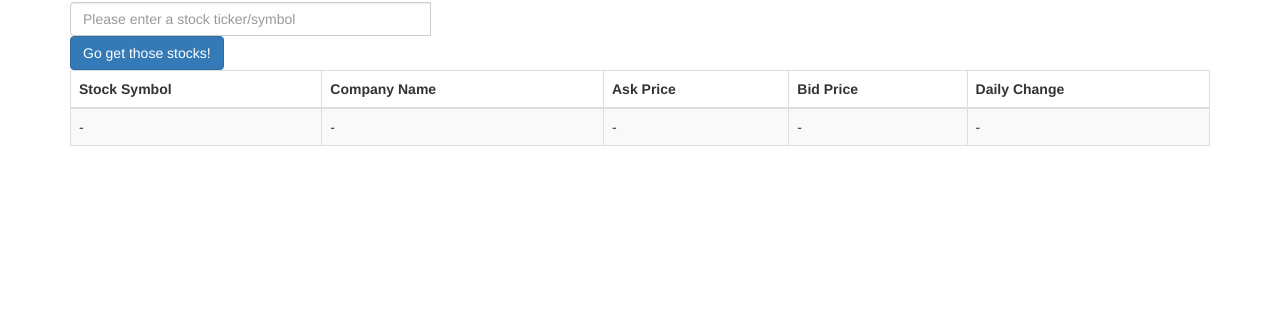
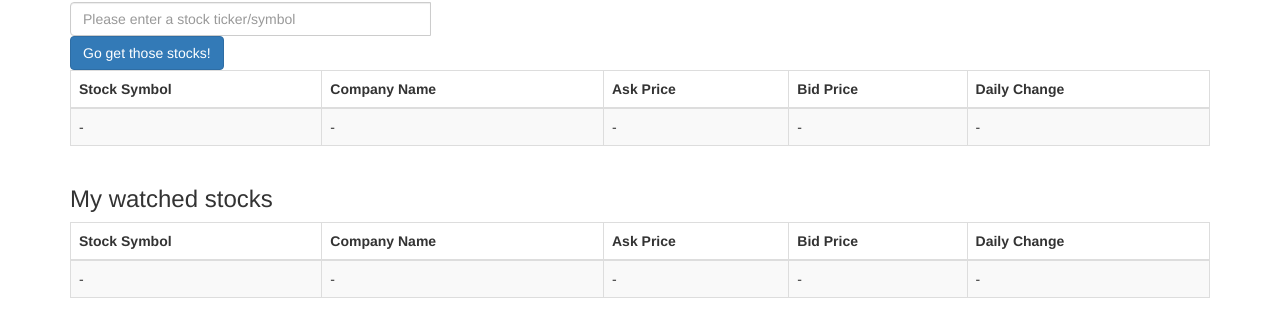
Before and after one commit to rbunch-dc/9-17immersive-yahoo-stockticker, a plain HTML site: page index.html in a window 1280 px wide. Shown: the part 68-404 px from the top of the page. Drawn offline with nearby package versions, Linux system fonts and the light colour scheme.

Commit message:
Add localstorage stuff

```diff
--- a/index.html
+++ b/index.html
@@ -61,6 +61,31 @@
 					</tbody>
 				</table>
 			</div> <!-- col-sm-12 -->
+
+			<div class="col-sm-12">
+				<h3>My watched stocks</h3>
+				<table id="stock-table-saved" class="table table-striped table-bordered">
+					<thead>
+						<tr>
+							<th>Stock Symbol</th>
+							<th>Company Name</th>
+							<th>Ask Price</th>
+							<th>Bid Price</th>
+							<th>Daily Change</th>
+						</tr>
+					</thead>
+					<tbody id="stock-table-saved-body">
+						<tr>
+							<td>-</td>
+							<td>-</td>
+							<td>-</td>
+							<td>-</td>
+							<td>-</td>
+						</tr>
+					</tbody>
+				</table>
+			</div> <!-- col-sm-12 -->
+
 		</div> <!-- ROW -->
 	</div> <!-- CONTAINER -->
 
--- a/scripts.js
+++ b/scripts.js
@@ -4,6 +4,38 @@
 // 4. Get the response from Yahoo and update teh DOM
 
 $(document).ready(()=>{
+
+	// setItem takes 2 args:
+	// 1. Name of the var
+	// 2. Value to set
+	var watchList = [
+		"goog",
+		"msft",
+		"tsla",
+		"tata",
+		"race"
+	];
+	// ENTER... JSON.stringify
+	// var watchListAsString = JSON.stringify(watchList);
+
+	// console.log(typeof(watchList));
+	// console.log(typeof(watchListAsString));
+
+	// console.log(watchList)
+	// console.log(watchListAsString)
+
+	// // ENTER... JSON.parse
+	// var watchListAsAnObjectAgain = JSON.parse(watchListAsString);
+	// console.log(watchListAsAnObjectAgain);
+
+
+	// localStorage.setItem('watchList',"race");
+	// var watchList = localStorage.getItem('watchList');
+	// console.log(localStorage.watchList);
+
+
+	// var now = new Date();
+
 	var firstView = true;
 	$('.yahoo-finance-form').submit((event)=>{
 		// Stop the browser from sending the page on... we will handle it.
@@ -39,13 +71,18 @@ $(document).ready(()=>{
 	})
 
 	function buildRow(stockInfo){
-		if(stockInfo.Change.indexOf('+') > -1){
-			// That means the stock is up!
-			var classChange = "success";
+		if(stockInfo.Change !== null){
+			if(stockInfo.Change.indexOf('+') > -1){
+				// That means the stock is up!
+				var classChange = "success";
+			}else{
+				// Stock is down :(
+				var classChange = "danger";
+			}
 		}else{
-			// Stock is down :(
-			var classChange = "danger";
+			stockInfo.Change = "Market Closed."
 		}
+
 		var newRow = '';
 		newRow += '<tr>';
 			newRow += `<td>${stockInfo.Symbol}</td>`;
```
